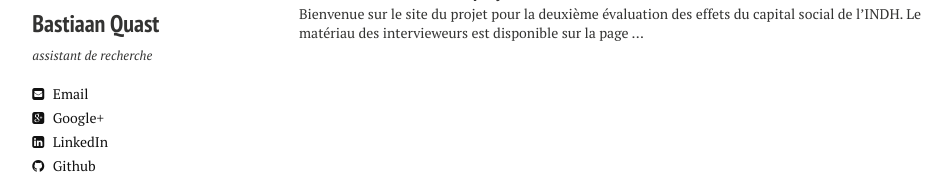
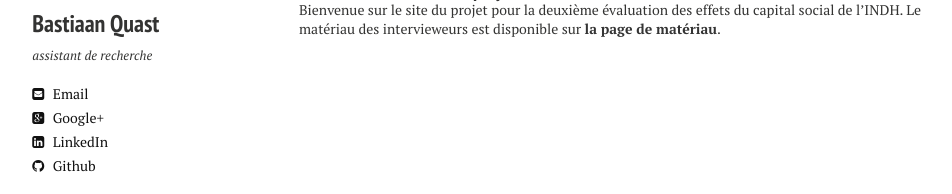
Before and after one commit to bquast/ondh, a Jekyll site: the page built from posts/index.md, in a window 1280 px wide, cut to the strip 222-516 px from the top of the page. Shown: the top 194 px of the strip, without its empty margins (21-973 px from the left). Built offline with Jekyll 4.4.1, drawn with Linux system fonts in a browser that asks for light colours; nearby versions of some CDN libraries.

Commit message:
fix post index excerpts

```diff
--- a/_layouts/post-index.html
+++ b/_layouts/post-index.html
@@ -49,7 +49,7 @@
         <h2 class="link-post"><a href="{{ site.url }}{{ post.url }}" title="{{ post.title }}">{{ post.title }}</a> <a href="{{ post.link }}" target="_blank" title="{{ post.title }}"><i class="fa fa-link"></i></h2>
       {% else %}
         <h2><a href="{{ site.url }}{{ post.url }}" title="{{ post.title }}">{{ post.title }}</a></h2>
-        <p>{{ post.excerpt | strip_html | truncate: 160 }}</p>
+        <p>{{ post.excerpt }}</p>
       {% endif %}
     </article>
   {% endfor %}
```
